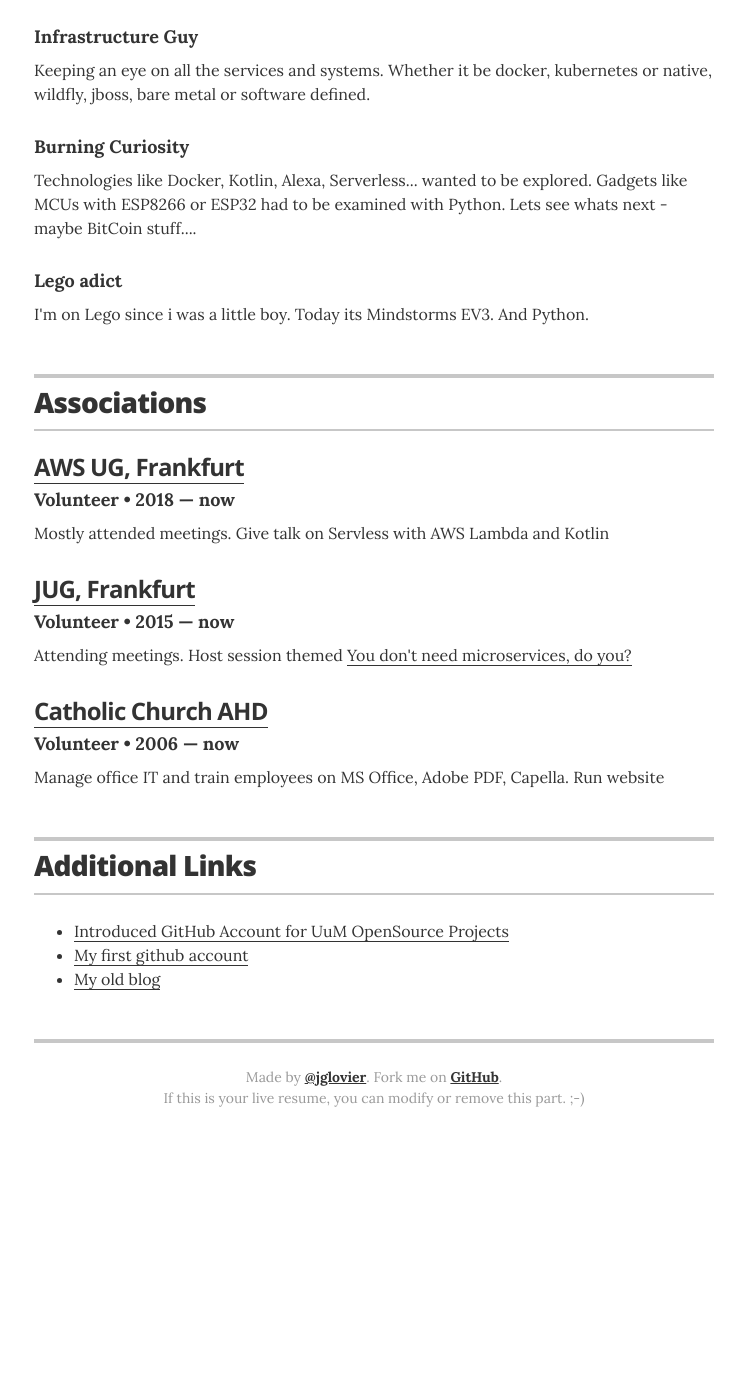
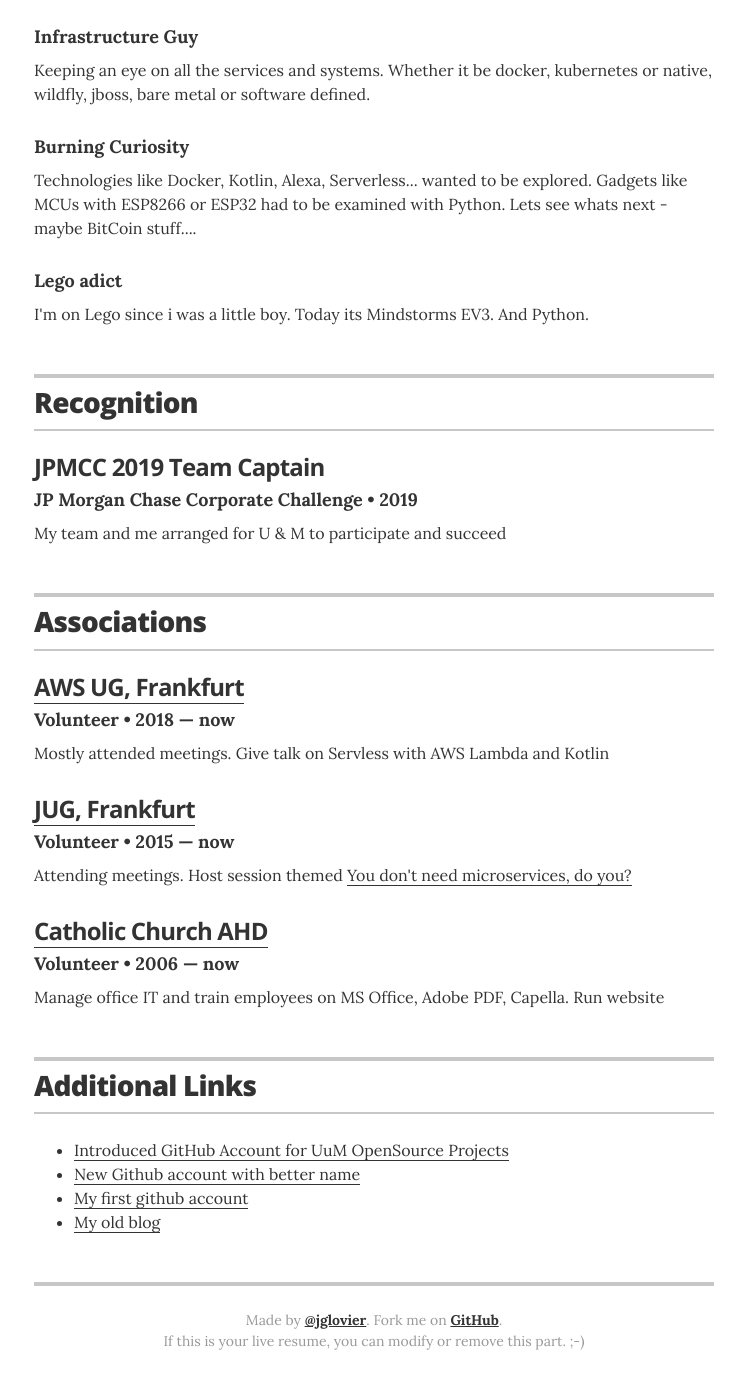
Before and after one commit to CWACoderWithAttitude/resume, a Jekyll site: the page built from index.html, in a window 1280 px wide and 1400 px high, scrolled down 6089 px. Shown: the top 1389 px of the window, without its empty margins (266-1011 px from the left). Built offline with Jekyll 4.4.1, drawn with Linux system fonts in a browser that asks for light colours; before the commit the page ends 7246 px from its top, so only the background shows below that.

Commit message:
updated info

```diff
--- a/_config.yml
+++ b/_config.yml
@@ -38,7 +38,7 @@
 resume_section_education:       true
 resume_section_projects:        true #true
 resume_section_skills:          true
-resume_section_recognition:     false #true
+resume_section_recognition:     true
 resume_section_links:           true
 resume_section_associations:    true
 # resume_section_interests:       true
--- a/_data/links.yml
+++ b/_data/links.yml
@@ -1,6 +1,8 @@
 # links
 - url: "https://github.com/unterschiedUndMacher"
   description: Introduced GitHub Account for UuM OpenSource Projects
+- url: "https://uumacher.github.io/"
+  description: New Github account with better name
 - url: "https://volkerbenders.github.io/"
   description: My first github account
 - url: "https://javavolker.wordpress.com/"
--- a/_data/recognitions.yml
+++ b/_data/recognitions.yml
@@ -1,10 +1,5 @@
 # Recognitions
-- award: Outstanding Achievement
-  organization: Springfield Young Professionals
-  year: 2010, 2014
-  summary: Awarded the Outstanding Achievement award for contributions made to the community and professional accomplishments.
-
-- award: Most Likely To Succeed
-  organization: Springfield High School
-  year: 2004
-  summary: Voted Most Likely To Succeed by a panel of my high school peers.
+- award: JPMCC 2019 Team Captain
+  organization: JP Morgan Chase Corporate Challenge
+  year: 2019
+  summary: My team and me arranged for U & M to participate and succeed
```
